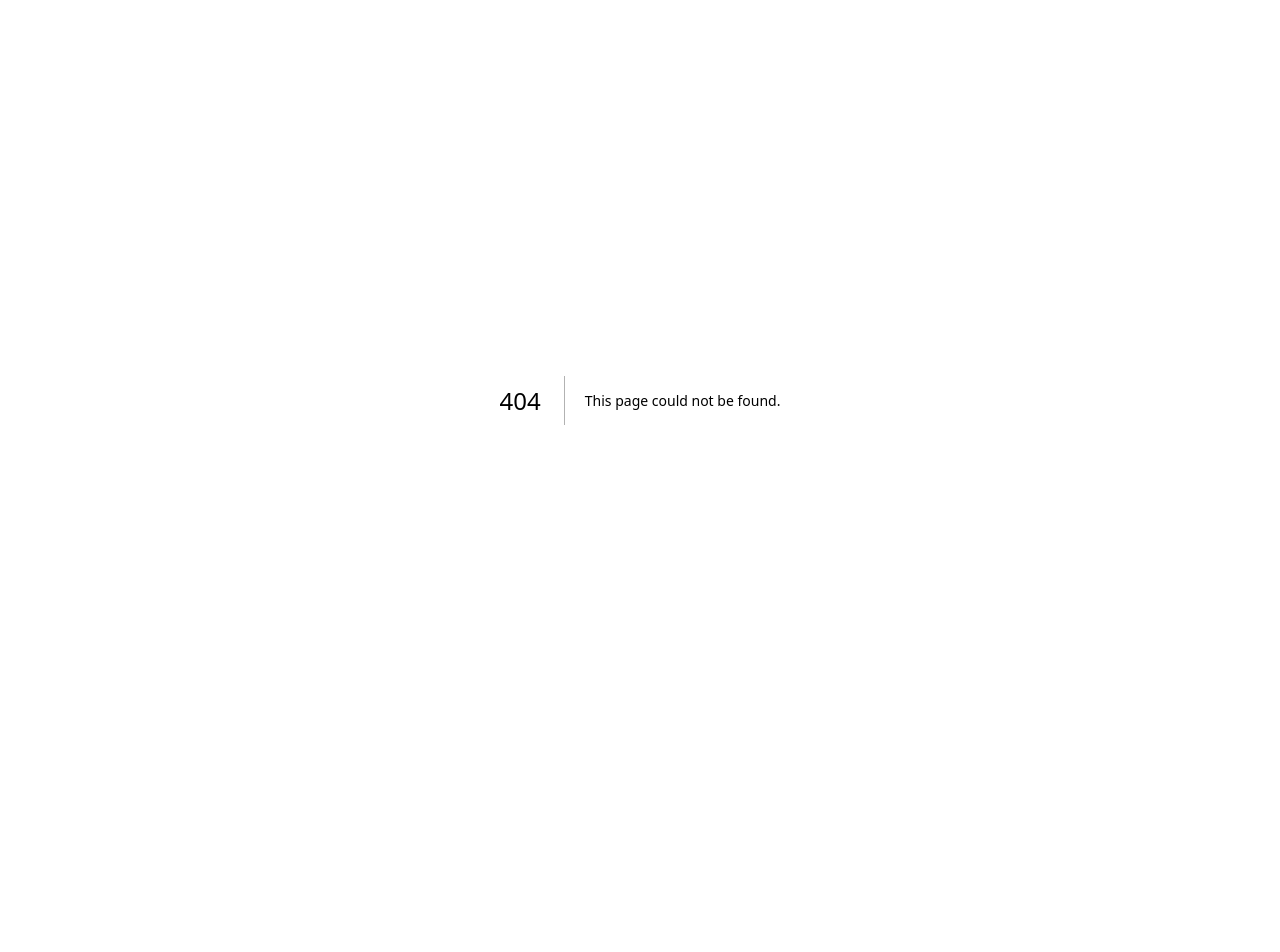
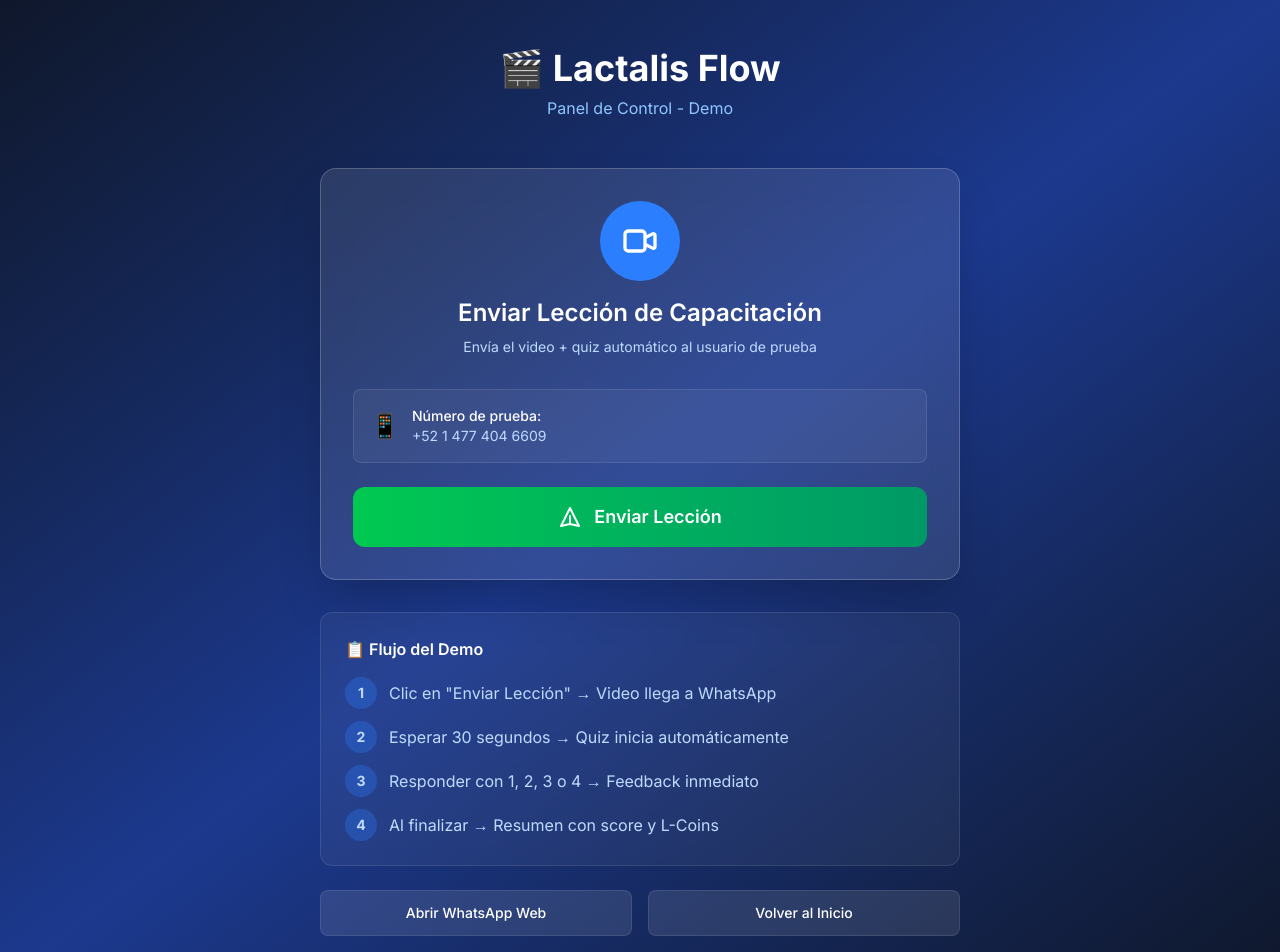
Before and after one commit to Ricmonpa/lactalis-demo, a Next.js app: page /admin/demo in a window 1280 px wide. Before the commit this address had no page. Shown: the top 952 px of the page. Before the commit the page ends 800 px from the top, so only its background shows below. Built offline with nearby package versions, Linux system fonts and the light colour scheme.

Commit message:
Add admin demo page with Send Lesson button

```diff
--- /dev/null
+++ b/src/app/admin/demo/page.tsx
@@ -0,0 +1,177 @@
+'use client';
+
+import { useState } from 'react';
+
+export default function DemoAdminPage() {
+  const [loading, setLoading] = useState(false);
+  const [result, setResult] = useState<any>(null);
+  const [error, setError] = useState<string | null>(null);
+
+  const handleSendLesson = async () => {
+    setLoading(true);
+    setResult(null);
+    setError(null);
+
+    try {
+      const response = await fetch('/api/admin/test-send-video', {
+        method: 'POST',
+        headers: { 'Content-Type': 'application/json' },
+        body: JSON.stringify({}),
+      });
+
+      const data = await response.json();
+
+      if (data.success) {
+        setResult(data);
+      } else {
+        setError(data.error || 'Error al enviar la lección');
+      }
+    } catch (err: any) {
+      setError(err.message || 'Error de conexión');
+    } finally {
+      setLoading(false);
+    }
+  };
+
+  return (
+    <div className="min-h-screen bg-gradient-to-br from-slate-900 via-blue-900 to-slate-900">
+      <div className="max-w-2xl mx-auto px-4 py-12">
+        {/* Header */}
+        <div className="text-center mb-12">
+          <h1 className="text-4xl font-bold text-white mb-2">
+            🎬 Lactalis Flow
+          </h1>
+          <p className="text-blue-300">Panel de Control - Demo</p>
+        </div>
+
+        {/* Main Card */}
+        <div className="bg-white/10 backdrop-blur-lg rounded-2xl p-8 shadow-2xl border border-white/20">
+          <div className="text-center mb-8">
+            <div className="w-20 h-20 bg-blue-500 rounded-full flex items-center justify-center mx-auto mb-4">
+              <svg className="w-10 h-10 text-white" fill="none" stroke="currentColor" viewBox="0 0 24 24">
+                <path strokeLinecap="round" strokeLinejoin="round" strokeWidth={2} d="M15 10l4.553-2.276A1 1 0 0121 8.618v6.764a1 1 0 01-1.447.894L15 14M5 18h8a2 2 0 002-2V8a2 2 0 00-2-2H5a2 2 0 00-2 2v8a2 2 0 002 2z" />
+              </svg>
+            </div>
+            <h2 className="text-2xl font-semibold text-white mb-2">
+              Enviar Lección de Capacitación
+            </h2>
+            <p className="text-blue-200 text-sm">
+              Envía el video + quiz automático al usuario de prueba
+            </p>
+          </div>
+
+          {/* Info Box */}
+          <div className="bg-white/5 rounded-lg p-4 mb-6 border border-white/10">
+            <div className="flex items-center gap-3 text-blue-200 text-sm">
+              <span className="text-2xl">📱</span>
+              <div>
+                <p className="font-medium text-white">Número de prueba:</p>
+                <p>+52 1 477 404 6609</p>
+              </div>
+            </div>
+          </div>
+
+          {/* Send Button */}
+          <button
+            onClick={handleSendLesson}
+            disabled={loading}
+            className={`w-full py-4 px-6 rounded-xl font-semibold text-lg transition-all duration-300 flex items-center justify-center gap-3 ${
+              loading
+                ? 'bg-gray-500 cursor-not-allowed'
+                : 'bg-gradient-to-r from-green-500 to-emerald-600 hover:from-green-600 hover:to-emerald-700 hover:shadow-lg hover:shadow-green-500/30 active:scale-[0.98]'
+            } text-white`}
+          >
+            {loading ? (
+              <>
+                <svg className="animate-spin h-6 w-6" fill="none" viewBox="0 0 24 24">
+                  <circle className="opacity-25" cx="12" cy="12" r="10" stroke="currentColor" strokeWidth="4"></circle>
+                  <path className="opacity-75" fill="currentColor" d="M4 12a8 8 0 018-8V0C5.373 0 0 5.373 0 12h4zm2 5.291A7.962 7.962 0 014 12H0c0 3.042 1.135 5.824 3 7.938l3-2.647z"></path>
+                </svg>
+                Enviando...
+              </>
+            ) : (
+              <>
+                <svg className="w-6 h-6" fill="none" stroke="currentColor" viewBox="0 0 24 24">
+                  <path strokeLinecap="round" strokeLinejoin="round" strokeWidth={2} d="M12 19l9 2-9-18-9 18 9-2zm0 0v-8" />
+                </svg>
+                Enviar Lección
+              </>
+            )}
+          </button>
+
+          {/* Result */}
+          {result && (
+            <div className="mt-6 bg-green-500/20 border border-green-500/30 rounded-lg p-4">
+              <div className="flex items-start gap-3">
+                <span className="text-2xl">✅</span>
+                <div className="text-green-200">
+                  <p className="font-semibold text-white mb-1">¡Lección enviada!</p>
+                  <p className="text-sm">{result.message}</p>
+                  <div className="mt-3 text-xs space-y-1 text-green-300">
+                    <p>📹 Video: {result.data?.content?.title}</p>
+                    <p>📝 Quiz: {result.data?.quiz?.questionsCount} preguntas</p>
+                    <p>🪙 Recompensa: {result.data?.quiz?.rewardCoins} L-Coins</p>
+                  </div>
+                </div>
+              </div>
+            </div>
+          )}
+
+          {/* Error */}
+          {error && (
+            <div className="mt-6 bg-red-500/20 border border-red-500/30 rounded-lg p-4">
+              <div className="flex items-start gap-3">
+                <span className="text-2xl">❌</span>
+                <div className="text-red-200">
+                  <p className="font-semibold text-white mb-1">Error</p>
+                  <p className="text-sm">{error}</p>
+                </div>
+              </div>
+            </div>
+          )}
+        </div>
+
+        {/* Timeline Info */}
+        <div className="mt-8 bg-white/5 backdrop-blur rounded-xl p-6 border border-white/10">
+          <h3 className="text-white font-semibold mb-4">📋 Flujo del Demo</h3>
+          <div className="space-y-3">
+            <div className="flex items-center gap-3 text-blue-200">
+              <div className="w-8 h-8 bg-blue-500/30 rounded-full flex items-center justify-center text-sm font-bold">1</div>
+              <p>Clic en "Enviar Lección" → Video llega a WhatsApp</p>
+            </div>
+            <div className="flex items-center gap-3 text-blue-200">
+              <div className="w-8 h-8 bg-blue-500/30 rounded-full flex items-center justify-center text-sm font-bold">2</div>
+              <p>Esperar 30 segundos → Quiz inicia automáticamente</p>
+            </div>
+            <div className="flex items-center gap-3 text-blue-200">
+              <div className="w-8 h-8 bg-blue-500/30 rounded-full flex items-center justify-center text-sm font-bold">3</div>
+              <p>Responder con 1, 2, 3 o 4 → Feedback inmediato</p>
+            </div>
+            <div className="flex items-center gap-3 text-blue-200">
+              <div className="w-8 h-8 bg-blue-500/30 rounded-full flex items-center justify-center text-sm font-bold">4</div>
+              <p>Al finalizar → Resumen con score y L-Coins</p>
+            </div>
+          </div>
+        </div>
+
+        {/* Quick Actions */}
+        <div className="mt-6 flex gap-4">
+          <a
+            href="https://web.whatsapp.com"
+            target="_blank"
+            rel="noopener noreferrer"
+            className="flex-1 py-3 px-4 bg-white/10 hover:bg-white/20 rounded-lg text-white text-center text-sm font-medium transition-colors border border-white/10"
+          >
+            Abrir WhatsApp Web
+          </a>
+          <a
+            href="/"
+            className="flex-1 py-3 px-4 bg-white/10 hover:bg-white/20 rounded-lg text-white text-center text-sm font-medium transition-colors border border-white/10"
+          >
+            Volver al Inicio
+          </a>
+        </div>
+      </div>
+    </div>
+  );
+}
```
